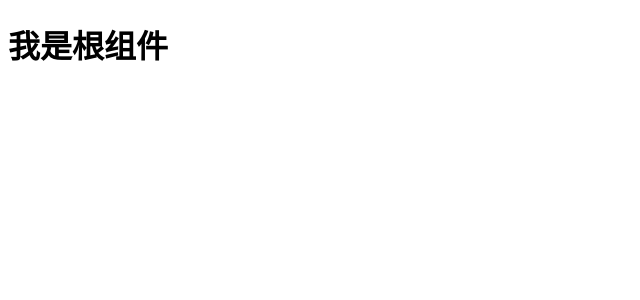
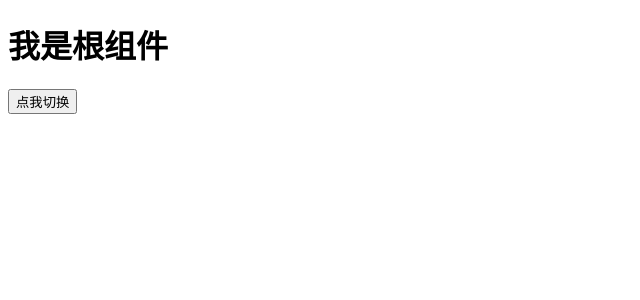
Before and after one commit to hhhhhhhush/Vue_practise_demoDay02, a Vue app: page / in a window 1280 px wide. Shown: the top 300 px of the page, without its empty margins (0-640 px from the left). Built offline with nearby package versions, Linux system fonts and the light colour scheme.

Commit message:
nextTick

```diff
--- a/src/App.vue
+++ b/src/App.vue
@@ -1,12 +1,47 @@
 <template>
   <div>
     <h1>我是根组件</h1>
+    <!-- 需求
+      1.点击按钮，切换输入框
+      2.输入框自动聚焦
+    -->
+    <button v-if="flag" @click="change">点我切换</button>
+    <input v-else ref="input" type="text" placeholder="请输入内容">
   </div>
 </template>
 
 <script>
   export default {
+    data() {
+      return {
+        flag: true
+      }
+    },
+    /*
+      nextTick学习路线
+      1.nextTick的作用：等待当前视图更新结束后执行
+      2.nextTick底层原理：promise
+      3.nextTick应用场景/面试点：
+        3.1 是什么时候使用nextTick：更新视图且需要操作DOM
+        3.2 使用vue时候有没有遇到什么坑？
+          a. 更新数据，视图不更新： 数据更新检测 $set
+          b. 给元素添加了ref，但却无法获取：vue更新视图是异步的，$nextTick
+            （1）数据变化了，vue会开启一个promise异步队列来更新视图，当这个promise执行完毕之后，vue会执行nextTick的promise
+    */
 
+
+    // vue为什么要异步？ 同一队列下，如果对一个数据修改多次。vue只会更新一次
+    methods: {
+      change () {
+        // 1.点击切换输入框
+        this.flag = false;
+        // 2.输入框自动聚焦
+        // this.$refs.input.focus();
+        this.$nextTick( () => {
+          this.$refs.input.focus();
+        })
+      }
+    },
   }
 </script>
 
```
